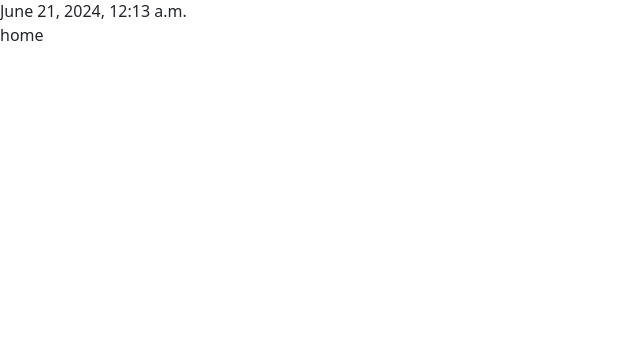
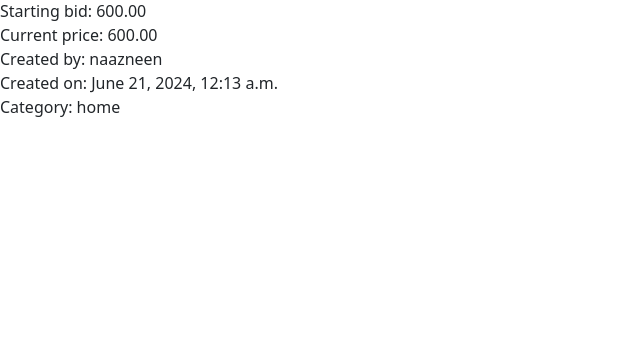
Before and after one commit to IsaJ89/project2commerce, a Django app: page /9 in a window 1280 px wide. Shown: the part 452-800 px from the top of the page, without its empty margins (0-640 px from the left). Run offline with Django 3.2, Linux system fonts and the light colour scheme; data comes from the database, SQL or seed files in the repository.

Commit message:
bid display done

```diff
--- a/commerce/auctions/admin.py
+++ b/commerce/auctions/admin.py
@@ -6,7 +6,7 @@ class ListingAdmin(admin.ModelAdmin):
     list_display = ("id", "item_name", "created_by", "created_date", "description", "starting_bid", "image", "category")
 
 class BidAdmin(admin.ModelAdmin):
-    list_display = ("id", "placed_by", "bid_value", "placed_on")
+    list_display = ("id", "item", "placed_by", "bid_value", "placed_on")
 
 
 admin.site.register(User)
--- a/commerce/auctions/models.py
+++ b/commerce/auctions/models.py
@@ -21,6 +21,7 @@ class Listing(models.Model):
     created_date = models.DateTimeField(default=now)
     description = models.TextField(max_length=300, default="Add description")
     starting_bid = models.DecimalField(max_digits=10,decimal_places=2)
+    current_price = models.DecimalField(max_digits=10,decimal_places=2,null=True,blank=True)
     image = models.ImageField(upload_to='images', blank=True, null=True)
     category = models.CharField(max_length=50, default="Add category", choices=category_choices, blank=True)
 
--- a/commerce/auctions/templates/auctions/index.html
+++ b/commerce/auctions/templates/auctions/index.html
@@ -5,11 +5,12 @@
     {% if listings %}
         {% for listing in listings %}
             <div>
-                <div><a href="{% url 'view_listing' listing.id%}">{{ listing.item_name }}</a></div>
+                <div><a href="{% url 'view_listing' listing.id %}">{{ listing.item_name }}</a></div>
                 <div>{{ listing.description }}</div>
                 {% if listing.image %}
                     <div><img src="{{ listing.image.url }}" alt="listing.item_name" height="250" width="250"></div>
                 {% endif %}
+                <div>{{ listing.current_price }}</div>
             </div>
         {% endfor %}
     {% endif %}
--- a/commerce/auctions/templates/auctions/view_listing.html
+++ b/commerce/auctions/templates/auctions/view_listing.html
@@ -1,14 +1,22 @@
 {% extends "auctions/layout.html" %}
 
 {% block body %}
+
+    {% if message %}
+        <div><Strong>{{ message }}</Strong></div>
+    {% endif %}
+
 <div>
-    <div>{{ listing.item_name }}</div>
-    <div>{{ listing.description }}</div>
+    <div>Item: {{ listing.item_name }}</div>
+    <div>Description: {{ listing.description }}</div>
     {% if listing.image %}
         <div><img src="{{ listing.image.url }}" alt="listing.item_name" height="250" width="250"></div>
     {% endif %}
-    <div>{{ listing.created_date}}</div>
-    <div>{{ listing.category }}</div>
+    <div>Starting bid: {{ listing.starting_bid }}</div>
+    <div>Current price: {{ listing.current_price }}</div>
+    <div>Created by: {{ listing.created_by }}</div>
+    <div>Created on: {{ listing.created_date}}</div>
+    <div>Category: {{ listing.category }}</div>
 </div>
 {% if user.is_authenticated %}
 <div>
--- a/commerce/auctions/views.py
+++ b/commerce/auctions/views.py
@@ -9,9 +9,18 @@ from .models import User, Listing, Bid
 
 
 def index(request):
+    listings = Listing.objects.all()
+    for listing in listings:
+        bids = listing.bids.all()
+        if bids.exists():
+            highest_bid = max(bid.bid_value for bid in bids)
+            listing.current_price = highest_bid
+        else:
+            listing.current_price = listing.starting_bid
+
     return render(request, "auctions/index.html",{
-        "listings": Listing.objects.all()
-    })
+        "listings": listings
+        })
 
 
 def login_view(request):
@@ -83,27 +92,51 @@ def create_listing(request):
 def view_listing(request, listing_id):
     bid_form = BidForm()
     listing = Listing.objects.get(pk=listing_id)
-    bids = listing.bids.all() # get bids associated with the listing
+    bids = listing.bids.all() # get bids associated with the listing; bids is a QuerySet object
+    if bids.exists():
+            highest_bid = max(bid.bid_value for bid in bids)
+            listing.current_price = highest_bid
+    else:
+        listing.current_price = listing.starting_bid
+
     if request.method == "POST":
         bid_form = BidForm(request.POST)
         if bid_form.is_valid():
             bid_value = bid_form.cleaned_data['bid_value']
 
-            if bids.bid_value:
-                for bid in bids.bid_value:
-                    if bid_value < bid:
+            if bids.exists():# check if the listing has bids associate with it
+                highest_bid = max(bid.bid_value for bid in bids)
+                if bid_value < highest_bid:
                         return render(request, "auctions/view_listing.html",{
-                            "message": "Sorry, bid must be higher than the current price of the item"
+                            "listing": listing,
+                            "message": "Sorry, bid must be higher than the current price of the item",
+                            "bid_form": bid_form
                         })
+                else:
+                    new_bid_object = bid_form.save(commit=False)
+                    new_bid_object.item = listing
+                    new_bid_object.placed_by = request.user
+                    new_bid_object.placed_on = now()
+                    new_bid_object.save()
+                    listing.current_price = new_bid_object.bid_value
+                    return HttpResponseRedirect(reverse("view_listing", args=(listing.id,)))
+
             else:
-                # check if bid_value is lesser than starting_bid
+                # if no pre-exising bids, check if bid_value is lesser than starting_bid
                 if bid_value < listing.starting_bid:
                     return render(request, "auctions/view_listing.html",{
-                        "message": "Sorry! Your bid must be higher than the starting bid"
+                        "listing" : listing,
+                        "message": "Sorry! Your bid must be higher than the starting bid",
+                        "bid_form": bid_form
                     })
-
-
-
+                else:
+                    new_bid_object = bid_form.save(commit=False)
+                    new_bid_object.item = listing
+                    new_bid_object.placed_by = request.user
+                    new_bid_object.placed_on = now()
+                    new_bid_object.save()
+                    listing.current_price = new_bid_object.bid_value
+                    return HttpResponseRedirect(reverse("view_listing", args=(listing.id,)))
 
     return render(request, "auctions/view_listing.html", {
         "listing": listing,
```
Also changed, not shown: commerce/auctions/migrations/0030_listing_current_price.py (added), commerce/db.sqlite3.
